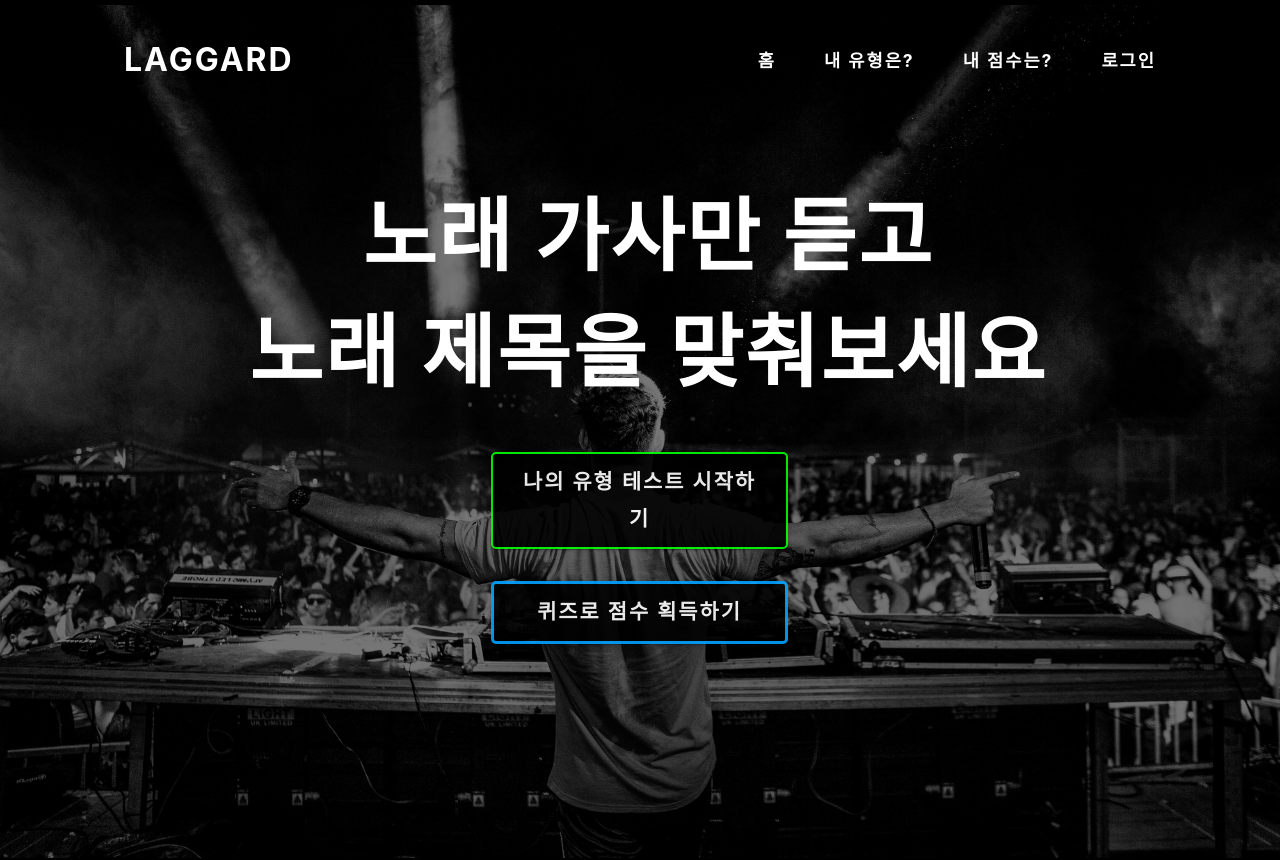
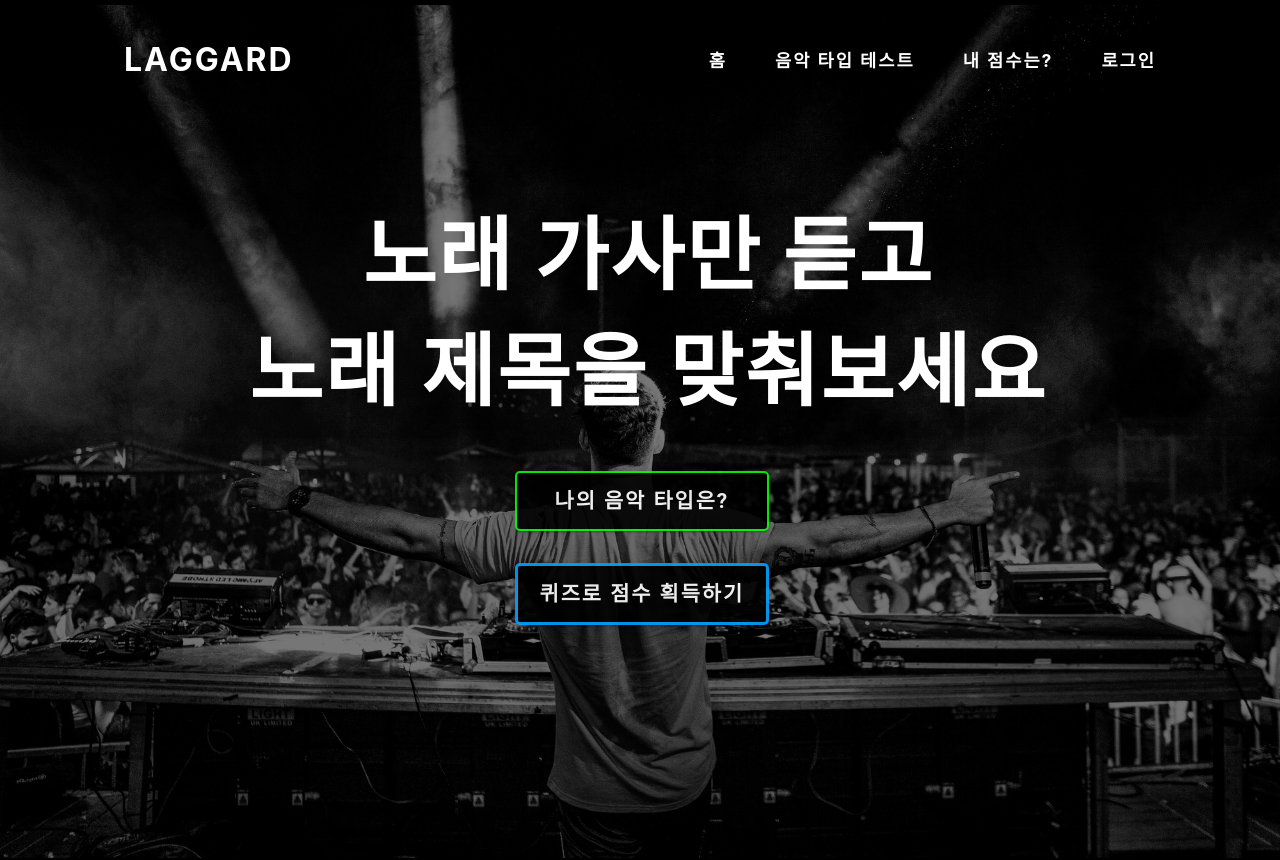
Before and after one commit to codestates/laggard-client, a React (Create React App) app: page / in a window 1280 px wide. Shown: the top 860 px of the page. Built offline with nearby package versions, Linux system fonts and the light colour scheme.

Commit message:
Edit contents for type test
타입 테스트 시작부터 결과 페이지까지 문구 수정
결과 페이지 > description 리스트 추가

```diff
--- a/src/components/Header.tsx
+++ b/src/components/Header.tsx
@@ -187,7 +187,7 @@ const Header: React.FC = () => {
           <NavLink to={'/'}>홈</NavLink>
         </li>
         <li key="test">
-          <NavLink to={'/test'}>내 유형은?</NavLink>
+          <NavLink to={'/test'}>음악 타입 테스트</NavLink>
         </li>
         <li key="quiz">
           <NavLink to="/quiz">내 점수는?</NavLink>
@@ -236,7 +236,7 @@ const Header: React.FC = () => {
               <MenuItem onClick={handleClose}>홈</MenuItem>
             </NavLink>
             <NavLink className={classes.link} to={'/test'}>
-              <MenuItem onClick={handleClose}>내 유형은?</MenuItem>
+              <MenuItem onClick={handleClose}>음악 타입 테스트</MenuItem>
             </NavLink>
             <NavLink className={classes.link} to={'/quiz'}>
               <MenuItem onClick={handleClose}>내 점수는?</MenuItem>
--- a/src/components/main/Banner.tsx
+++ b/src/components/main/Banner.tsx
@@ -35,7 +35,7 @@ const Banner: React.FC = () => {
               variant="contained"
               color="primary"
             >
-              나의 유형 테스트 시작하기
+              나의 음악 타입은?
             </Button>
           </ScrollAnimation>
           <ScrollAnimation
--- a/src/modals/test/TestInstruction.tsx
+++ b/src/modals/test/TestInstruction.tsx
@@ -47,14 +47,17 @@ const TestInstruction: React.FC = () => {
           animateIn="animate__bounceIn"
           duration={1}
         >
-          <h2>한국 음악 듣기 평가</h2>
+          <h2>음악 타입 테스트</h2>
         </ScrollAnimation>
       </Title>
       <Explanation>
-        <p>예상 소요 시간 : 8분</p>
-        <span>15문</span>
+        <p>예상 소요 시간 : 7분</p>
+        <span></span>
         <p>지금부터 듣기 평가가 시작됩니다.</p>
         <p>가사를 듣고 노래 제목을 입력해주세요.</p>
+        <br></br>
+        <p>주의사항: 부제나 피처링 가수를 제외한 제목만 입력하시면 됩니다.</p>
+        <p>예시) VVS (Feat. JUSTHIS) ➡️ VVS</p>
       </Explanation>
       <Button>
         <button onClick={handleSubmit}>시작하기</button>
--- a/src/modals/test/TestResult.tsx
+++ b/src/modals/test/TestResult.tsx
@@ -9,23 +9,28 @@ import { selectTestResult } from '../../features/testInfoSlice';
 interface InfoState {
   title: string;
   subtitle: string;
-  description: string;
+  description: Array<string>;
   image: string;
 }
 
 const TestResult: React.FC = () => {
   const result = useSelector(selectTestResult);
   const [info, setInfo] = useState<InfoState | null>(null);
+  console.log(info?.description);
+  const descItems = info?.description.map((sentence, idx) => {
+    return <p key={idx}>{sentence}</p>;
+  }); // 문장 분리 & 줄바꿈 위해서
   useEffect(() => {
     axios
       .post('http://localhost:5000/tests/result', result)
       .then((res) => {
         console.log(res.data.result);
+        const desc = res.data.result.description.split('\n');
         setInfo({
           ...info,
           title: res.data.result.title,
           subtitle: res.data.result.subtitle,
-          description: res.data.result.description,
+          description: desc,
           image: res.data.result.image,
         });
       })
@@ -53,7 +58,7 @@ const TestResult: React.FC = () => {
         </ShortDescription>
       </div>
       <LongDescription>
-        <p>{info?.description}</p>
+        <div>{descItems}</div>
       </LongDescription>
     </ResultContainer>
   );
--- a/src/modals/test/TestSexAge.tsx
+++ b/src/modals/test/TestSexAge.tsx
@@ -50,7 +50,7 @@ const TestSexAge: React.FC = () => {
           duration={1}
         >
           <h2>
-            성별과 출생연도를 <br></br>알려주세요
+            문제 출제를 위해 <br></br>정보를 입력해주세요
           </h2>
         </ScrollAnimation>
       </SexAgeTitle>
```
